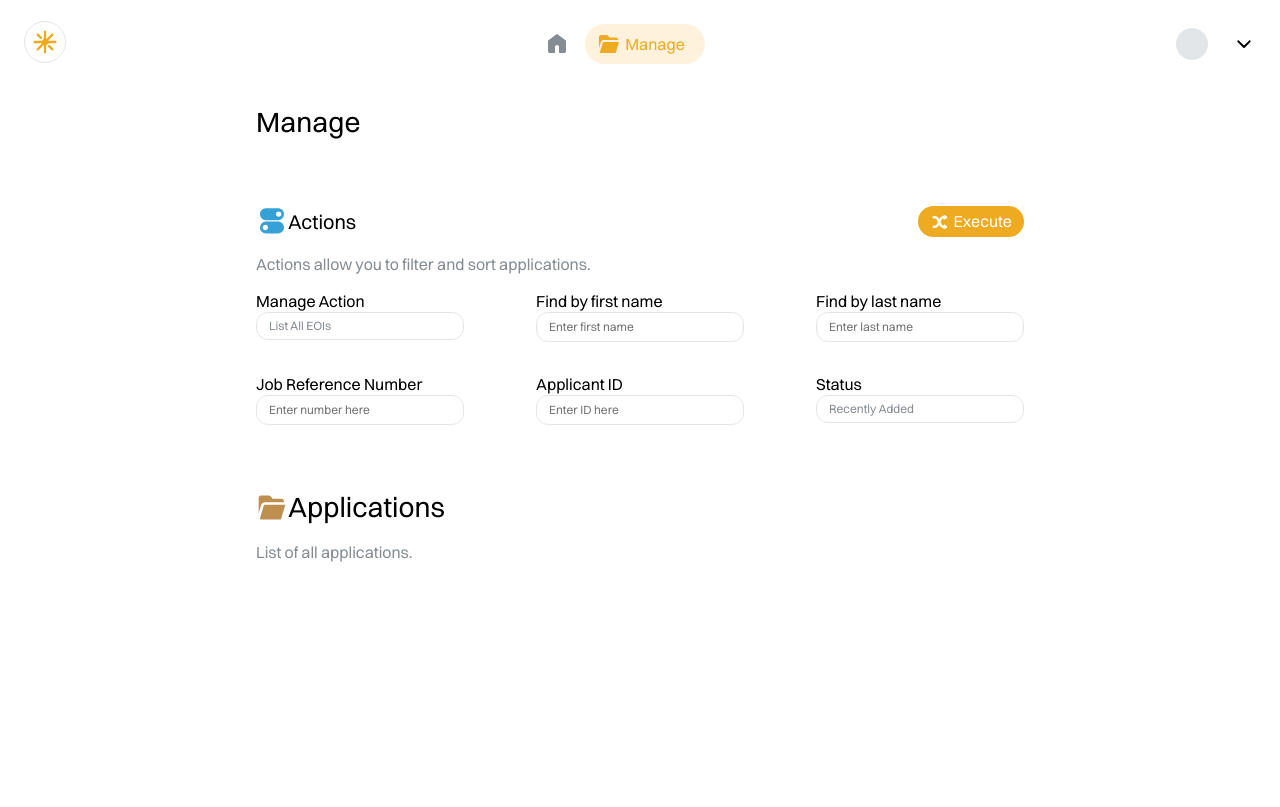
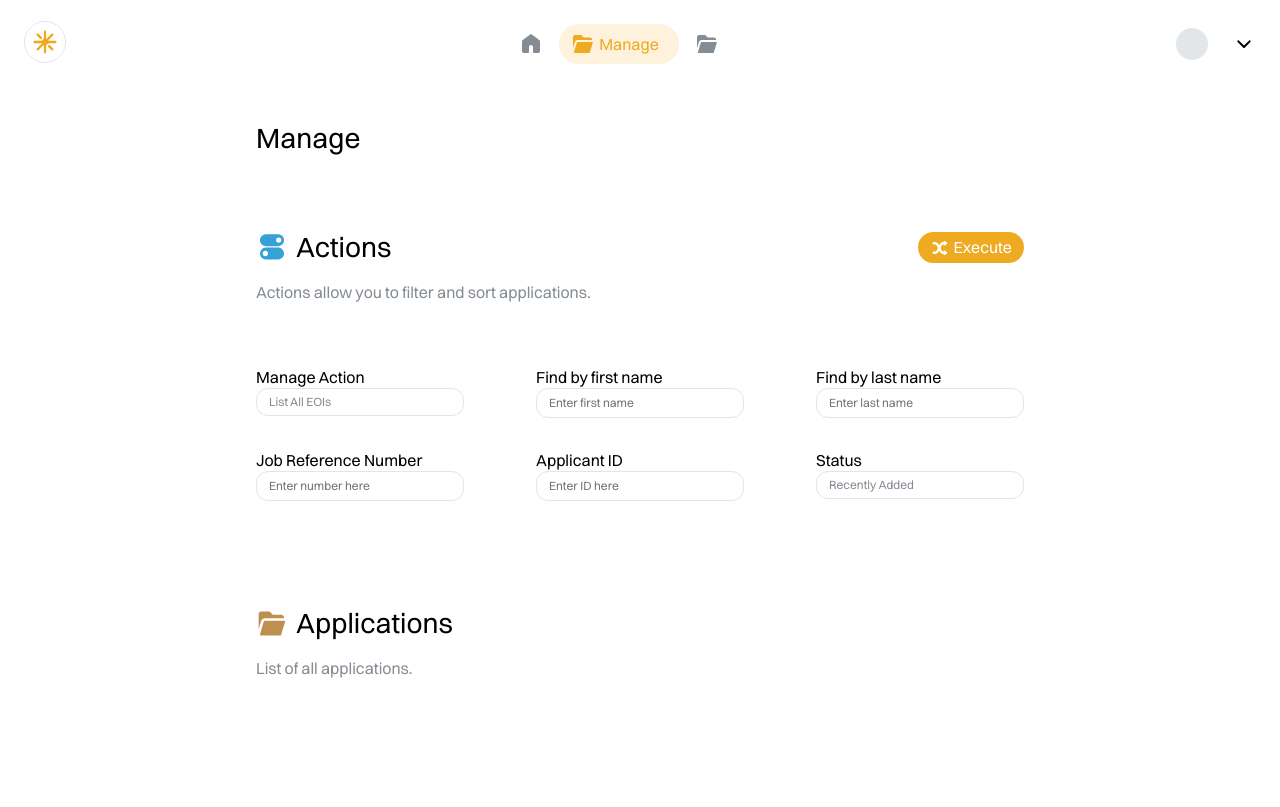
Before and after one commit to aldinalagic/COS10026-Group-Project, a PHP site: page /manage.php in a window 1280 px wide. Before the commit the page ends 562 px from the top, so only its background shows below. Run offline with PHP 8.4, Linux system fonts and the light colour scheme; the visitor is signed in with stand-in values (Sample User, id 1); data that the repository does not hold is empty.

Commit message:
Improved styling

```diff
--- a/about.php
+++ b/about.php
@@ -44,7 +44,6 @@
                 Aldin Alagic:
                 <ul>Project designer</ul>
                 <ul>Developer of jobs.php</ul>
-                <ul>Developer of home.php</ul>
                 <ul>Developed the component library</ul>
             </ul>
 
@@ -64,6 +63,7 @@
             <ul>
                 Nadine David
                 <ul>Developer of apply.php</ul>
+                <ul>Developer of manage.php</ul>
             </ul>
         </div>
 
--- a/manage.php
+++ b/manage.php
@@ -54,6 +54,7 @@
             array(
                 new MenuOption('./styles/images/home_4_fill.svg', IconSize::Normal, 'Home', 'home.php'),
                 new MenuOption('./styles/images/folder_open_fill.svg', IconSize::Normal, 'Manage', 'manage.php', true),
+                new MenuOption('./styles/images/folder_open_fill.svg', IconSize::Normal, 'Manage', 'view-jobs.php', false),
             ),
             './styles/images/glow-logo.svg', 'Glow', "$FirstName $LastName"
         );
@@ -77,7 +78,7 @@
             echo '<h5>Manage</h5>';
             echo '<div class="manage-apps-header">';
             echo    '<img src="styles/images/actions.svg" alt="actions" id="actions-icon">';
-            echo    '<h6>Actions</h6>';
+            echo    '<h5>Actions</h5>';
             echo    createButton(ButtonSize::Normal, ButtonVariant::Filled, ButtonColor::Amber, "styles/images/execute.svg", "Execute", "submit");
             echo '</div>';
             echo '<p class="manage-apps-subtext">Actions allow you to filter and sort applications.</p>';
--- a/styles/style.css
+++ b/styles/style.css
@@ -1355,7 +1355,7 @@ td {
 /* //////////////////////// manage.php //////////////////////// */
 
 #manage-apps {
-    margin-top: 48px;
+    margin-top: 64px;
     display: flex;
     flex-direction: column;
     align-items: center;
@@ -1381,8 +1381,14 @@ td {
     align-items: center;
     width: 100%;
     margin-top: 64px;
+    gap: 8px;
     height: fit-content;
-    padding: 0px;
+    padding: 8px 0px;
+}
+
+/* Only apply new margin-top to any header that isn't the first one */
+#manage-apps > .manage-apps-header:not(:first-child) {
+    margin-top: 96px;
 }
 
 .manage-apps-header > * {
@@ -1394,6 +1400,8 @@ td {
     color: var(--color-text_secondary);
     width: 100%;
     text-align: left;
+    margin-top: 8px;
+    margin-bottom: 64px;
 }
 
 .manage-apps-header button {
```
